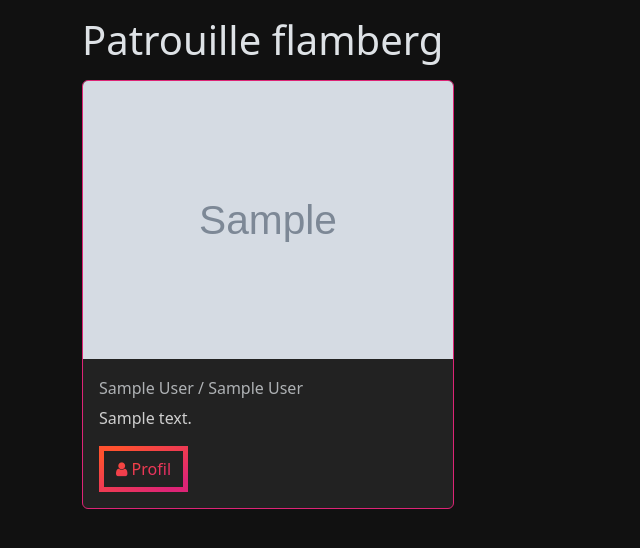
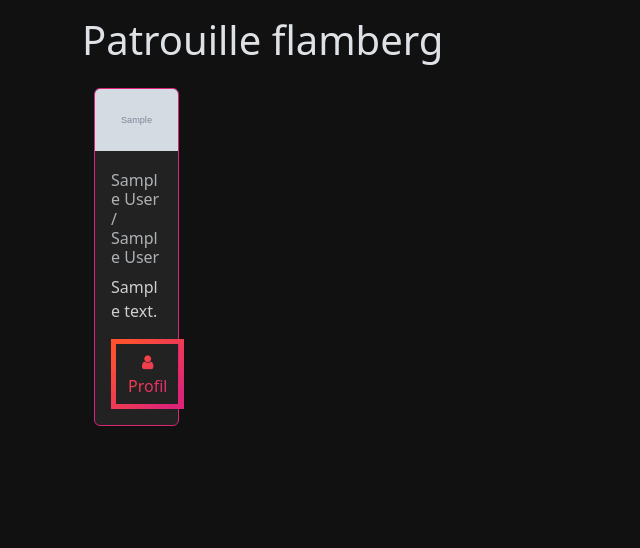
Before and after one commit to alexarnimueller/tschugger, a Flask app: page /people/ in a window 1280 px wide. Shown: the part 57-605 px from the top of the page, without its empty margins (0-640 px from the left). Run offline with Flask 3, Linux system fonts and the light colour scheme; the visitor is signed in with stand-in values (Sample User, id 1); tables that the repository leaves empty hold one stand-in row (values such as "Sample post"); grey boxes marked "Sample" are stand-in pictures; some libraries are stand-ins or nearby versions.

Commit message:
:construction: wip

```diff
--- a/app/app/templates/base.html
+++ b/app/app/templates/base.html
@@ -12,6 +12,7 @@
     <script src="https://ajax.googleapis.com/ajax/libs/jquery/3.0.0/jquery.min.js"></script>
     <script src="https://cdn.jsdelivr.net/npm/bootstrap@5.3.1/dist/js/bootstrap.bundle.min.js"></script>
     <script src="https://ajax.googleapis.com/ajax/libs/jqueryui/1.12.1/jquery-ui.min.js"></script>
+    <script src="https://cdn.jsdelivr.net/npm/masonry-layout@4.2.2/dist/masonry.pkgd.min.js"></script>
     <script src="/static/js/confirm.js"></script>
     {% endblock %}
   </head>
--- a/app/app/templates/tschugger.html
+++ b/app/app/templates/tschugger.html
@@ -3,8 +3,10 @@
 
 {% block content %}
 <h1 class="my-3">{% block title %}{{ title }}{% endblock %}</h1>
-  <div class="card-columns">
+<div class="container mx-auto mt-4">
+  <div class="row" data-masonry='{"percentPosition": true }'>
   {% for member in members %}
+    <div class="col-sm-4 col-lg-3 mb-4">
       <div class="col-md-4">
         <div class="card">
           <a href="{{member.id}}">
@@ -18,6 +20,8 @@
           </div>
         </div>
       </div>
+    </div>
   {% endfor %}
   </div>
+</div>
 {% endblock %}
```
Lines whose indentation alone changed are shown as unchanged.
